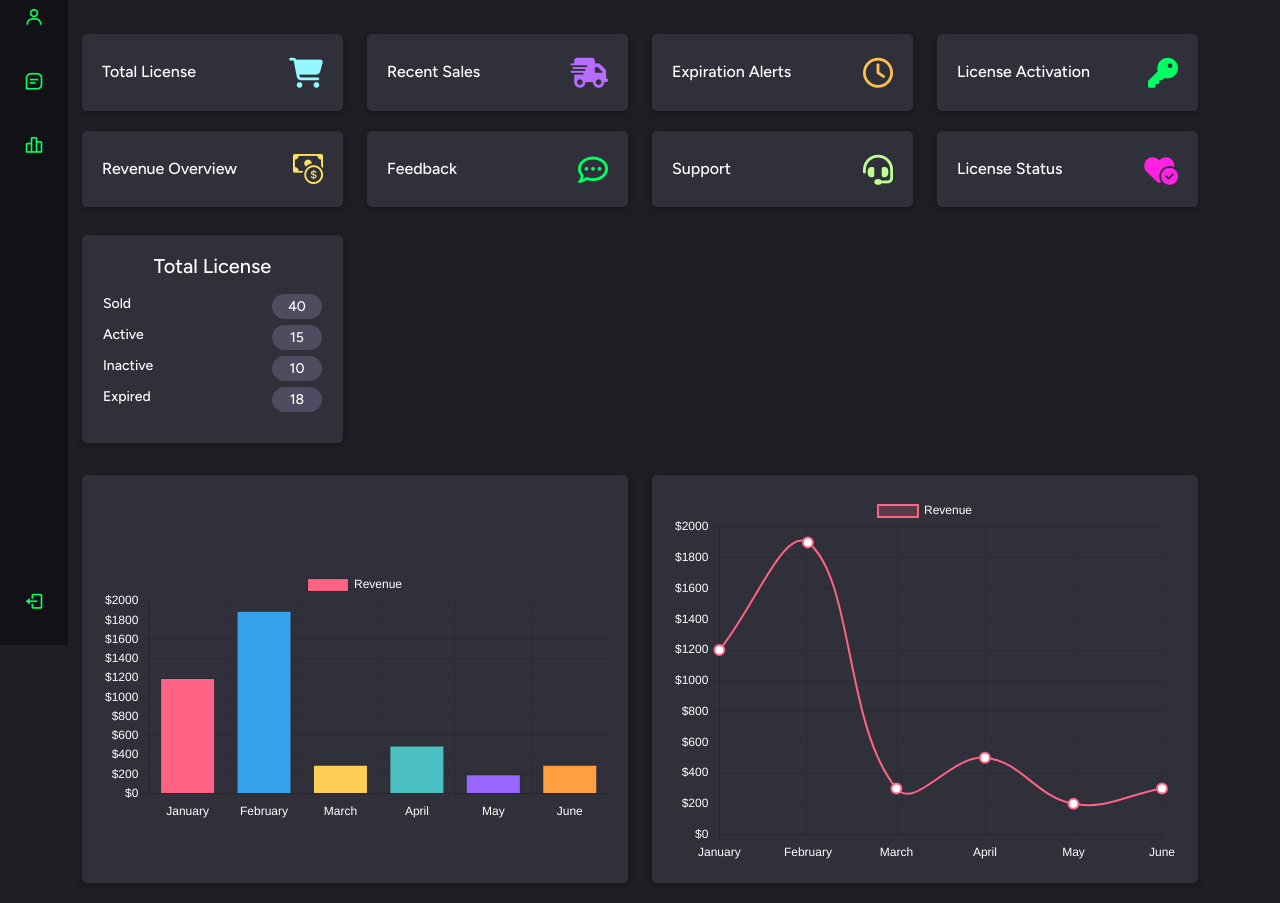
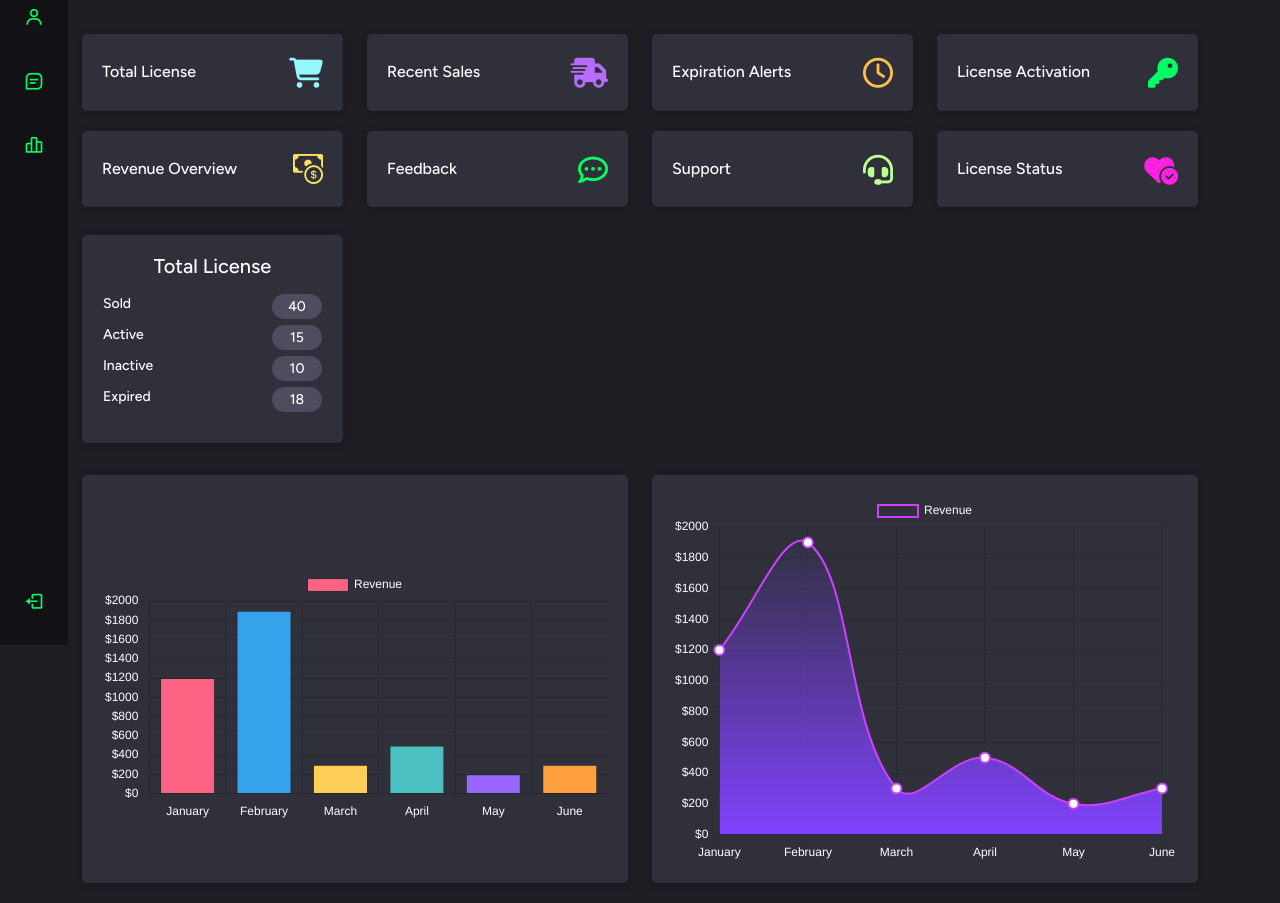
Before and after one commit to Mahmudul-Hasan-Shawon/Login_Page_Dark, a plain HTML site: page dashboard.html in a window 1280 px wide. Shown: the part 155-1058 px from the top of the page. Drawn offline with nearby package versions, Linux system fonts and the light colour scheme.

Commit message:
color change

```diff
--- a/dashboard.html
+++ b/dashboard.html
@@ -359,6 +359,22 @@
   </body>
 
   <style>
+    @media screen and (max-width: 768px) {
+
+      #myChart {
+        max-width: 100%;
+        height: auto;
+        padding: none;
+      }
+    }
+    @media screen and (max-width: 575px) {
+
+      #myChart {
+        max-width: 100%;
+        height: 0px;
+        padding: 0px;
+      }
+    }
 
   </style>
 
--- a/dashboard/app.js
+++ b/dashboard/app.js
@@ -1,5 +1,3 @@
-// app.js
-
 document.addEventListener('DOMContentLoaded', function () {
   const ctx = document.getElementById('chart_line');
 
@@ -10,23 +8,39 @@ document.addEventListener('DOMContentLoaded', function () {
     type: 'line', // Change the chart type to line
     data: {
       labels: ['January', 'February', 'March', 'April', 'May', 'June'], // Month names as labels
-      datasets: [{
-        label: 'Revenue', // Label for the dataset
-        data: dataValues, // Monetary data values
-        borderColor: 'rgba(255, 99, 132, 1)', // Line color (e.g., Red)
-        borderWidth: 2, // Line width
-        backgroundColor: 'rgba(255, 99, 132, 0.2)', // Fill color below the line
-        pointBackgroundColor: 'white', // Point background color
-        pointRadius: 5, // Point radius
-        tension: 0.4 // Set the line tension for curve shape
-      }]
+      datasets: [
+        {
+          label: 'Revenue', // Label for the dataset
+          data: dataValues, // Monetary data values
+          borderColor: 'rgba(204, 65, 255,1)', // Line color (e.g., Red)
+          borderWidth: 2, // Line width
+          backgroundColor: (context) => {
+            const chart = context.chart;
+            const { ctx, chartArea } = chart;
+            if (!chartArea) {
+              // This case happens on initial load or resize.
+              return null;
+            }
+            const gradient = ctx.createLinearGradient(0, chartArea.bottom, 0, chartArea.top);
+            gradient.addColorStop(0, 'rgba(129, 66, 255, 1.2)'); // Fill color below the line
+            gradient.addColorStop(1, 'rgba(129, 66, 255, 0)'); // Transparent color at the top
+            // gradient.addColorStop(0, 'rgba(191, 159, 255, 01)'); // Fill color below the line
+            // gradient.addColorStop(1, 'rgba(255, 99, 132, 0)'); // Transparent color at the top
+            return gradient;
+          },
+          fill: 'start', // Fill from the start of the line
+          pointBackgroundColor: 'white', // Point background color
+          pointRadius: 5, // Point radius
+          tension: 0.4, // Set the line tension for curve shape
+        },
+      ],
     },
     options: {
       scales: {
         x: {
           ticks: {
             color: 'white', // Set text color to white for x-axis labels
-          }
+          },
         },
         y: {
           beginAtZero: true,
@@ -35,27 +49,27 @@ document.addEventListener('DOMContentLoaded', function () {
             callback: function (value, index, values) {
               // Add a dollar symbol ($) before each tick value
               return '$' + value;
-            }
-          }
-        }
+            },
+          },
+        },
       },
       plugins: {
         legend: {
           labels: {
             color: 'white', // Set text color to white for legend labels
-          }
-        }
+          },
+        },
       },
       elements: {
         title: {
           text: 'Revenue Curve Chart', // Chart title
           color: 'white', // Set text color to white for chart title
-          display: true // Display the chart title
-        }
+          display: true, // Display the chart title
+        },
       },
       responsive: true,
       maintainAspectRatio: false,
-      backgroundColor: 'white' // Set background color of the entire chart to white
-    }
+      backgroundColor: 'white', // Set background color of the entire chart to white
+    },
   });
 });
--- a/dashboard/chart_bar.js
+++ b/dashboard/chart_bar.js
@@ -9,12 +9,12 @@ const ctx = document.getElementById('myChart');
                         label: 'Revenue', // Label for the dataset
                         data: dataValues, // Monetary data values
                         backgroundColor: [
-                          '#FF6384', // Red (hex code)
-                          '#36A2EB', // Blue (hex code)
-                          '#FFCE56', // Yellow (hex code)
-                          '#4BC0C0', // Green (hex code)
-                          '#9966FF', // Purple (hex code)
-                          '#FF9F40' // Orange (hex code)
+                          'rgba(255, 99, 132, 1)',
+                          'rgba(54, 162, 235, 1)',
+                          'rgba(255, 206, 86, 1)',
+                          'rgba(75, 192, 192, 1)',
+                          'rgba(153, 102, 255, 1)',
+                          'rgba(255, 159, 64, 1)'
                         ],
                         borderWidth: 1
                       }]
```
